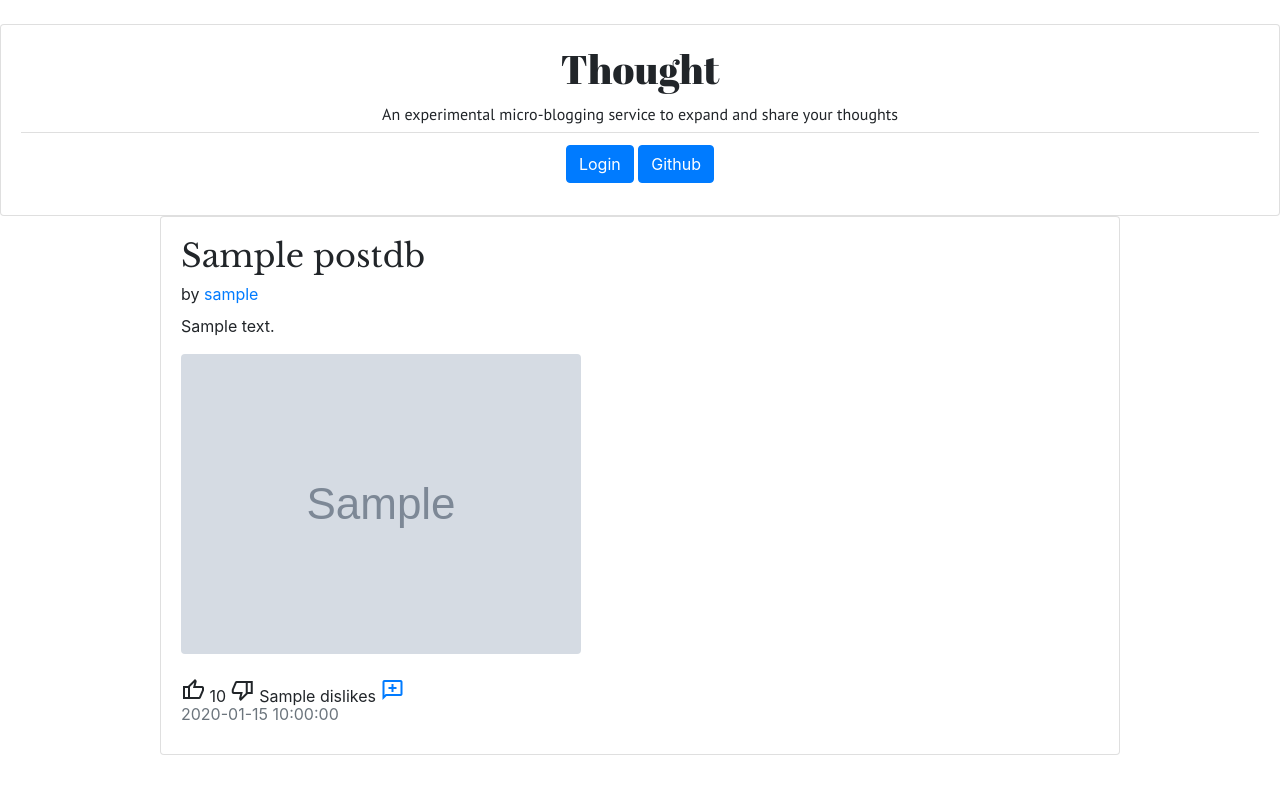
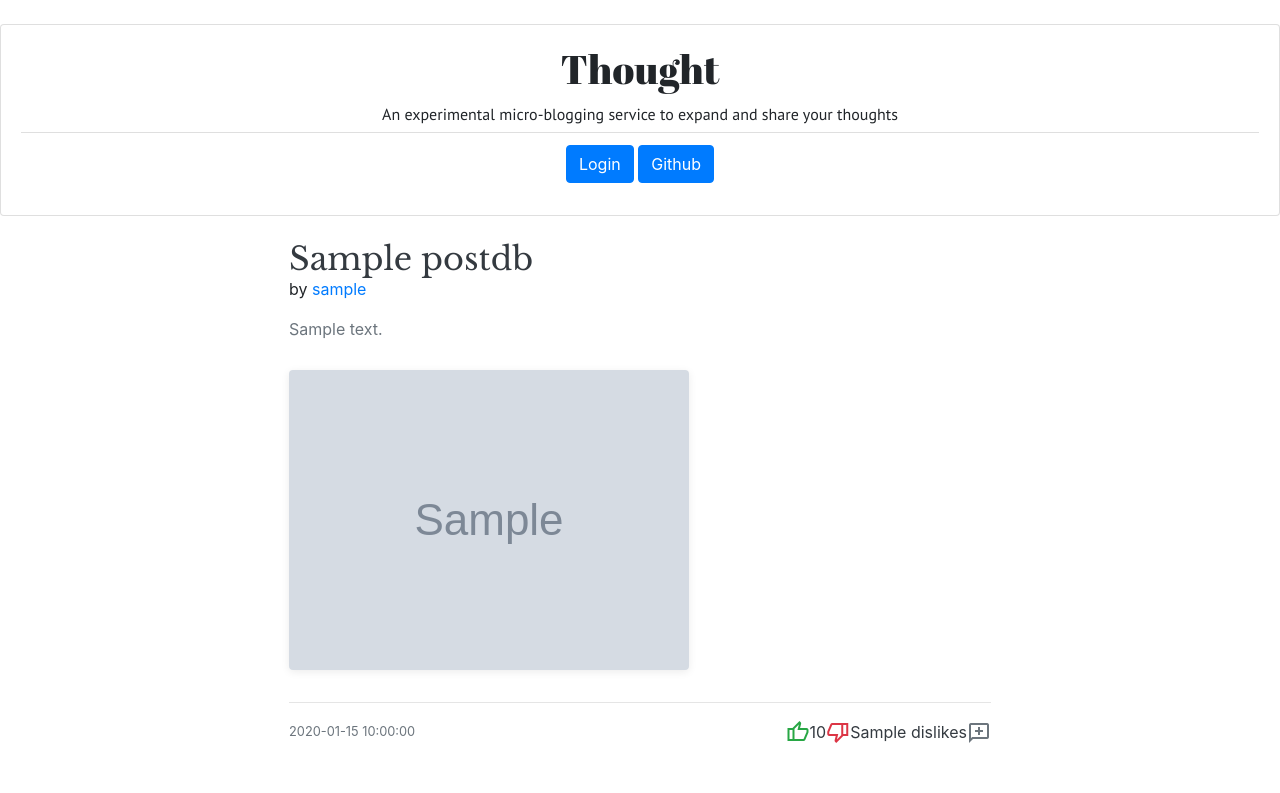
Before and after one commit to Amazeryogo/Thought, a Flask app: page / in a window 1280 px wide. Shown: the part 56-849 px from the top of the page. Before the commit the page ends 811 px from the top, so only its background shows below. Run offline with Flask 3, Linux system fonts and the light colour scheme; grey boxes marked "Sample" are stand-in pictures; a database or web service that is not in the repository returns one stand-in record (values such as "Sample title"); some libraries are stand-ins or nearby versions; some web fonts are replaced.

Commit message:
some ui changes

```diff
--- a/templates/_post.html
+++ b/templates/_post.html
@@ -1,37 +1,70 @@
 <link rel="preconnect" href="https://fonts.googleapis.com">
 <link rel="preconnect" href="https://fonts.gstatic.com" crossorigin>
-<link href="https://fonts.googleapis.com/css2?family=Libre+Baskerville&display=swap" rel="stylesheet">
+<link href="https://fonts.googleapis.com/css2?family=Libre+Baskerville:wght@400;700&display=swap" rel="stylesheet">
 
-<div class="card border-active mx-auto mb-3" style="max-width: 75%">
-  <div class="card-body">
-    <h2 class="card-title" style="font-family: 'Libre Baskerville', serif;">{{ post.title }}</h2>
-    <p class="card-subtitle mb-2">by <a href="/{{post.username}}">{{ post.username }}</a></p>
-    <div class="card-text">{{ post | render_post_content | safe }}</div>
+<link rel="preconnect" href="https://fonts.googleapis.com">
+<link rel="preconnect" href="https://fonts.gstatic.com" crossorigin>
+<link href="https://fonts.googleapis.com/css2?family=Libre+Baskerville:wght@400;700&display=swap" rel="stylesheet">
 
+<div class="card shadow-sm border-0 rounded-4 mx-auto mb-4" style="max-width: 750px;">
+  <div class="card-body p-4">
+
+    <h2 class="card-title fw-bold text-dark mb-1" style="font-family: 'Libre Baskerville', serif;">{{ post.title }}</h2>
+    <p class="card-subtitle mb-3">
+      by <a href="/{{post.username}}" class="text-decoration-none text-primary fw-semibold">{{ post.username }}</a>
+    </p>
+
+    <div class="card-text text-secondary mb-4 fs-6 post-content-wrapper" style="line-height: 1.6;">
+      {{ post | render_post_content | safe }}
+    </div>
+
+    <hr class="my-3 text-muted opacity-25">
+
+    <div class="d-flex justify-content-between align-items-center">
+
+      <small class="text-muted">{{ post.timestamp }}</small>
+
+      <div class="d-flex align-items-center gap-3">
         {% if user == current_user %}
-      <a href="/deletepost?post_id={{post._id}}" onclick="return confirmDelete()">
-        <span class="material-symbols-outlined">cancel</span>
+          <a href="{{ url_for('edit_post', post_id=post._id) }}" class="text-decoration-none text-secondary" title="Edit Post">
+            <span class="material-symbols-outlined align-middle">edit</span>
           </a>
-      <a href="{{ url_for('post_view', post_id=post._id) }}">
-        <span class="material-symbols-outlined">add_comment</span>
+          <a href="{{ url_for('post_view', post_id=post._id) }}" class="text-decoration-none text-primary" title="View Comments">
+            <span class="material-symbols-outlined align-middle">add_comment</span>
           </a>
-      <a href="{{ url_for('edit_post', post_id=post._id) }}">
-    <span class="material-symbols-outlined">edit</span>
+          <a href="/deletepost?post_id={{post._id}}" onclick="return confirmDelete()" class="text-decoration-none text-danger" title="Delete Post">
+            <span class="material-symbols-outlined align-middle">cancel</span>
           </a>
         {% else %}
-      <span class="like-btn material-symbols-outlined" data-id="{{ post._id }}">thumb_up</span>
-      <span id="like-count-{{ post._id }}">{{ post.likes }}</span>
-      <span class="dislike-btn material-symbols-outlined" data-id="{{ post._id }}">thumb_down</span>
-      <span id="dislike-count-{{ post._id }}">{{ post.dislikes }}</span>
-      <a href="{{ url_for('post_view', post_id=post._id) }}">
-        <span class="material-symbols-outlined">add_comment</span>
+          <div class="d-flex align-items-center gap-2">
+            <span class="like-btn material-symbols-outlined text-success action-icon" data-id="{{ post._id }}" style="cursor: pointer;" title="Like">thumb_up</span>
+            <span id="like-count-{{ post._id }}" class="fw-bold text-dark">{{ post.likes }}</span>
+          </div>
+          <div class="d-flex align-items-center gap-2">
+            <span class="dislike-btn material-symbols-outlined text-danger action-icon" data-id="{{ post._id }}" style="cursor: pointer;" title="Dislike">thumb_down</span>
+            <span id="dislike-count-{{ post._id }}" class="fw-bold text-dark">{{ post.dislikes }}</span>
+          </div>
+          <a href="{{ url_for('post_view', post_id=post._id) }}" class="text-decoration-none text-secondary" title="View Comments">
+            <span class="material-symbols-outlined align-middle">add_comment</span>
           </a>
         {% endif %}
+      </div>
 
-    <p class="card-subtitle mb-2 text-muted">{{ post.timestamp }}</p>
+    </div>
+
   </div>
 </div>
 
+<style>
+  .post-content-wrapper img {
+    max-width: 100%;
+    height: auto;
+    border-radius: 8px;
+    margin-top: 12px;
+    margin-bottom: 12px;
+    box-shadow: 0 2px 8px rgba(0,0,0,0.08);
+  }
+</style>
 
 <link rel="stylesheet" href="https://maxcdn.bootstrapcdn.com/bootstrap/4.0.0/css/bootstrap.min.css"
       integrity="sha384-Gn5384xqQ1aoWXA+058RXPxPg6fy4IWvTNh0E263XmFcJlSAwiGgFAW/dAiS6JXm"
```
Also changed, not shown: templates/message-page.html (+6 -8 lines). Lines whose indentation alone changed are shown as unchanged.
